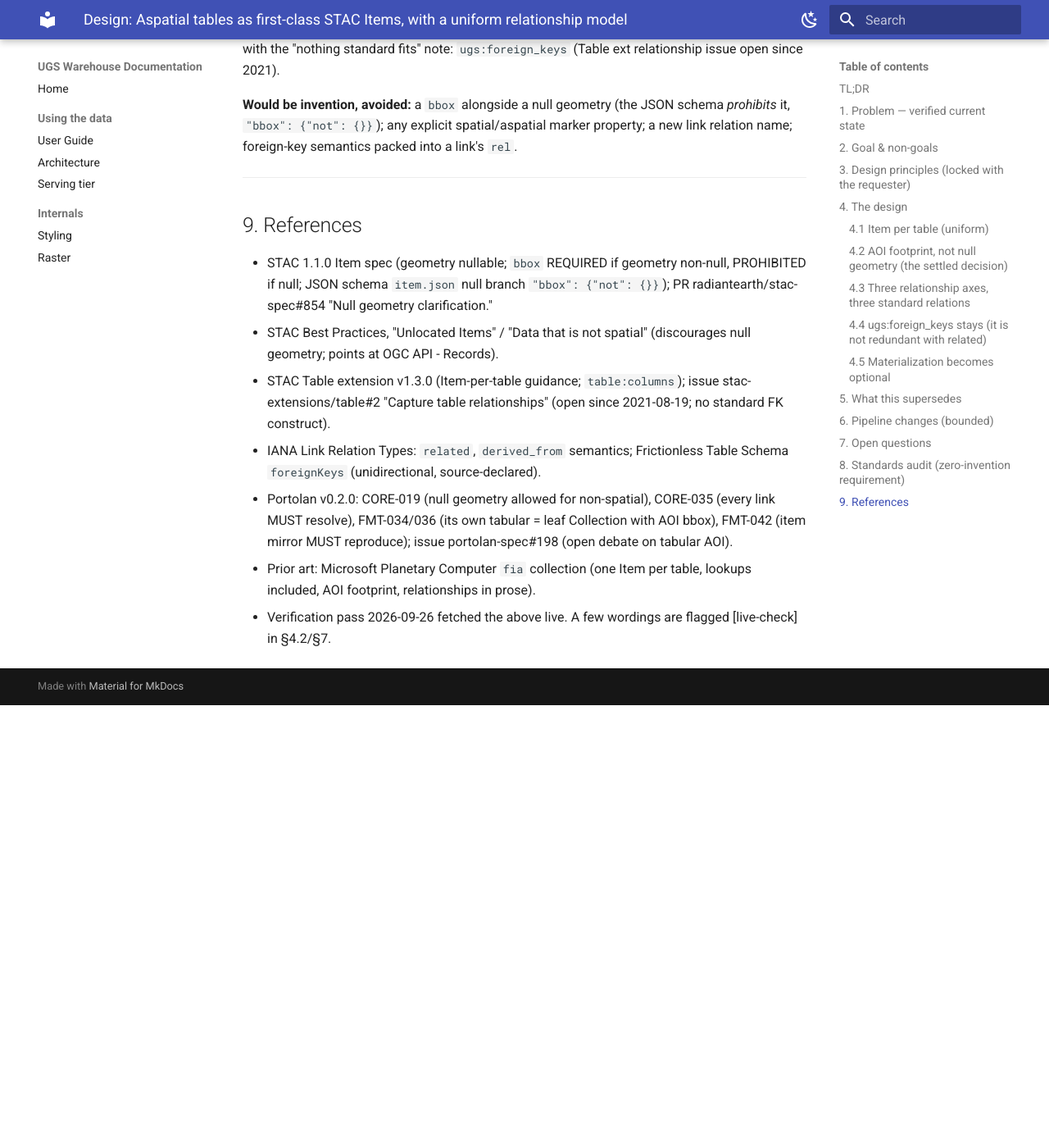
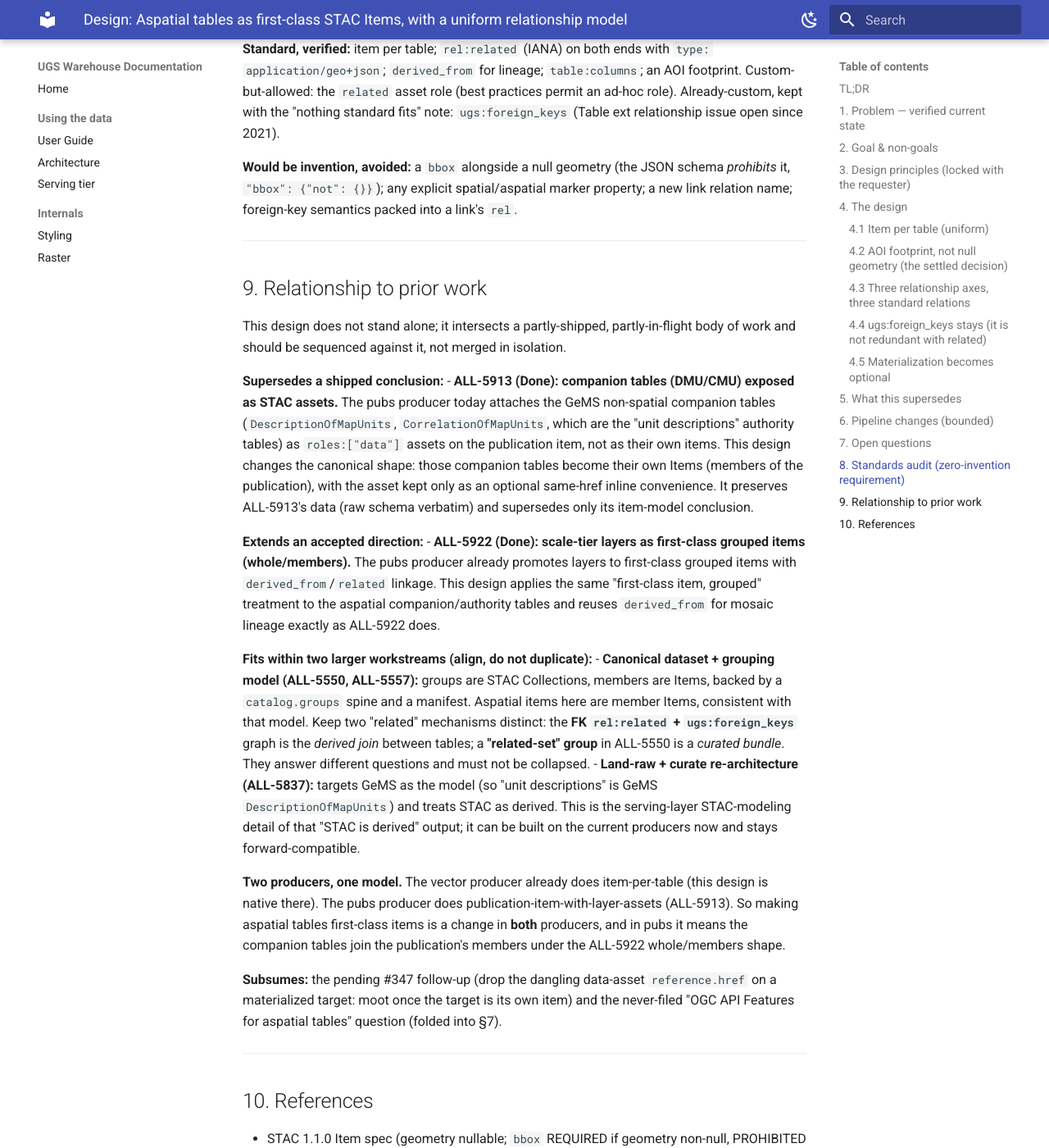
Before and after one commit to UGS-GIO/ugs-warehouse, an MkDocs documentation site: the page built from docs/superpowers/specs/2026-09-26-aspatial-tables-as-stac-items-design.md, in a window 1280 px wide and 1400 px high, scrolled down 6500 px. Shown: the whole window at 82% size. Built offline with MkDocs 1.6.1 and Material for MkDocs 9.7.7, drawn with Linux system fonts in a browser that asks for light colours; before the commit the page ends 7360 px from its top, so only the background shows below that; some of the changed text lies outside the part shown.

Commit message:
docs: reconcile aspatial-items design with prior tickets (5913/5922/5550/5557/5837)

```diff
--- a/docs/superpowers/specs/2026-09-26-aspatial-tables-as-stac-items-design.md
+++ b/docs/superpowers/specs/2026-09-26-aspatial-tables-as-stac-items-design.md
@@ -1,7 +1,7 @@
 # Design: Aspatial tables as first-class STAC Items, with a uniform relationship model
 
 - **Jira:** TBD (proposed; related to the grouping/relationships thread ALL-5557 and the OGC-API-Features question)
-- **Related:** ALL-5557 (canonical dataset+grouping), ALL-5922 (scale-tier grouped items via `derived_from`/`related`), warehouse #347 (dangling `projects` link), #348 (nested-collection related link)
+- **Related:** ALL-5550 / ALL-5557 (canonical dataset+grouping model, in progress), ALL-5837 (land-raw+curate re-arch, GeMS target, in progress), ALL-5911 (geomap corpus load, parent task, in progress), ALL-5913 (companion tables shipped as STAC **assets**, Done — its item-model conclusion is superseded here), ALL-5922 (scale-tier whole/members + `derived_from`, Done — extended here), warehouse #347 / #348 (the bugs this grew from). See §9 for how they reconcile.
 - **Date:** 2026-09-26
 - **Status:** Draft for review
 - **Decision owner:** marshallrobinson. Reviewer: clintonlunn (warehouse).
@@ -137,7 +137,27 @@ The inline `roles:["data","related"]` asset on a parent can stay as a viewing co
 
 ---
 
-## 9. References
+## 9. Relationship to prior work
+
+This design does not stand alone; it intersects a partly-shipped, partly-in-flight body of work and should be sequenced against it, not merged in isolation.
+
+**Supersedes a shipped conclusion:**
+- **ALL-5913 (Done): companion tables (DMU/CMU) exposed as STAC assets.** The pubs producer today attaches the GeMS non-spatial companion tables (`DescriptionOfMapUnits`, `CorrelationOfMapUnits`, which are the "unit descriptions" authority tables) as `roles:["data"]` assets on the publication item, not as their own items. This design changes the canonical shape: those companion tables become their own Items (members of the publication), with the asset kept only as an optional same-href inline convenience. It preserves ALL-5913's data (raw schema verbatim) and supersedes only its item-model conclusion.
+
+**Extends an accepted direction:**
+- **ALL-5922 (Done): scale-tier layers as first-class grouped items (whole/members).** The pubs producer already promotes layers to first-class grouped items with `derived_from`/`related` linkage. This design applies the same "first-class item, grouped" treatment to the aspatial companion/authority tables and reuses `derived_from` for mosaic lineage exactly as ALL-5922 does.
+
+**Fits within two larger workstreams (align, do not duplicate):**
+- **Canonical dataset + grouping model (ALL-5550, ALL-5557):** groups are STAC Collections, members are Items, backed by a `catalog.groups` spine and a manifest. Aspatial items here are member Items, consistent with that model. Keep two "related" mechanisms distinct: the **FK `rel:related` + `ugs:foreign_keys`** graph is the *derived join* between tables; a **"related-set" group** in ALL-5550 is a *curated bundle*. They answer different questions and must not be collapsed.
+- **Land-raw + curate re-architecture (ALL-5837):** targets GeMS as the model (so "unit descriptions" is GeMS `DescriptionOfMapUnits`) and treats STAC as derived. This is the serving-layer STAC-modeling detail of that "STAC is derived" output; it can be built on the current producers now and stays forward-compatible.
+
+**Two producers, one model.** The vector producer already does item-per-table (this design is native there). The pubs producer does publication-item-with-layer-assets (ALL-5913). So making aspatial tables first-class items is a change in **both** producers, and in pubs it means the companion tables join the publication's members under the ALL-5922 whole/members shape.
+
+**Subsumes:** the pending #347 follow-up (drop the dangling data-asset `reference.href` on a materialized target: moot once the target is its own item) and the never-filed "OGC API Features for aspatial tables" question (folded into §7).
+
+---
+
+## 10. References
 
 - STAC 1.1.0 Item spec (geometry nullable; `bbox` REQUIRED if geometry non-null, PROHIBITED if null; JSON schema `item.json` null branch `"bbox": {"not": {}}`); PR radiantearth/stac-spec#854 "Null geometry clarification."
 - STAC Best Practices, "Unlocated Items" / "Data that is not spatial" (discourages null geometry; points at OGC API - Records).
```
